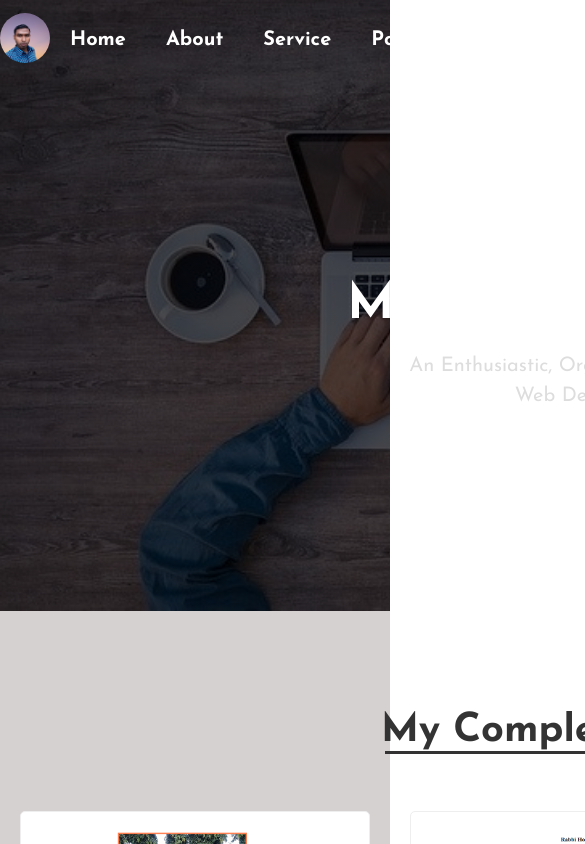
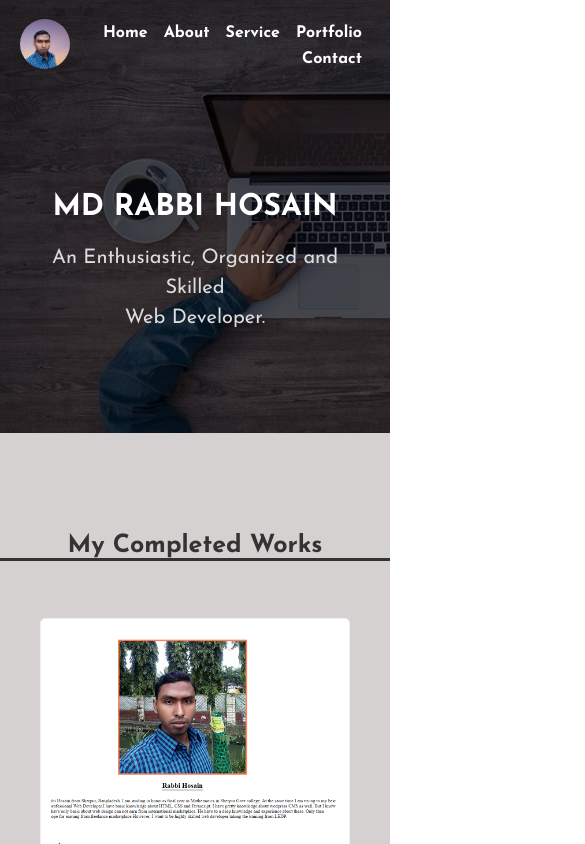
Before and after one commit to rabbihosain/assignment-07, a plain HTML site: page index.html in a window 390 px wide. Shown: the top 844 px of the page, 585 px wide, since content can reach past the window. Drawn offline with Linux system fonts and the light colour scheme.

Commit message:
Update style.css

```diff
--- a/css/style.css
+++ b/css/style.css
@@ -35,6 +35,9 @@ img{
     display: flex;
     flex-wrap: wrap;
 }
+.col-2{
+    width: 16.66%;
+}
 .col-3{
     width: 25%;
 }
@@ -43,6 +46,9 @@ img{
 }
 .col-8{
     width: 66.66%;
+}
+.col-10{
+    width: 83.33%;
 }
 
 
@@ -214,3 +220,64 @@ footer {
     text-align: center;
     border-top: 1px solid #555;
 }
+
+@media (max-width: 1250px) {
+    .container{
+        width: 950px;
+    }
+}
+@media (max-width: 991px) {
+    .container{
+        width: 750px;
+    }
+    .intro {
+        padding: 150px 0;
+    }
+    .footer-widget .social-icons a i {
+        margin-right: 5px;
+        padding: 8px;
+    }
+}
+@media (max-width: 767px) {
+    .container{
+        width: 550px;
+    }
+    .intro h1 {
+        font-size: 40px;
+    }
+    header nav ul li a {
+        padding: 8px 15px;
+        font-size: 18px;
+    }
+    .col-4 {
+        width: 50%;
+    }
+    .col-3 {
+        width: 50%;
+    }
+}
+@media (max-width: 576px) {
+    .container{
+        width: 100%;
+        padding: 0 20px;
+    }
+    .col-4 {
+        width: 100%;
+    }
+    .col-3 {
+        width: 100%;
+    }
+    header nav ul li a {
+        padding: 5px 8px;
+        font-size: 16px;
+    }
+    .intro {
+        padding: 100px 0;
+    }
+    .intro h1 {
+        font-size: 30px;
+    }
+    .work-section .heading h1 {
+        font-size: 25px;
+    }
+}
```
